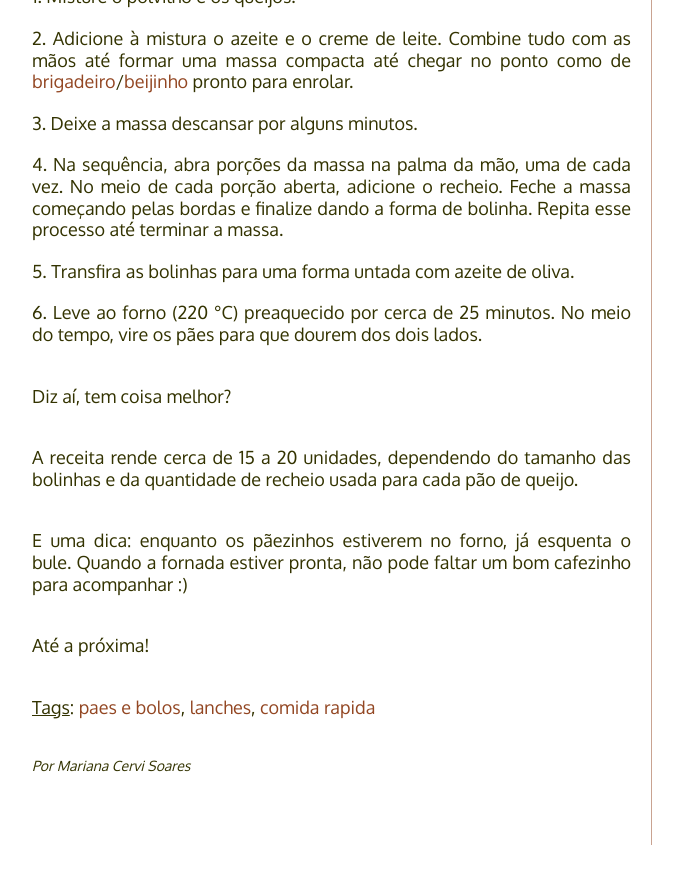
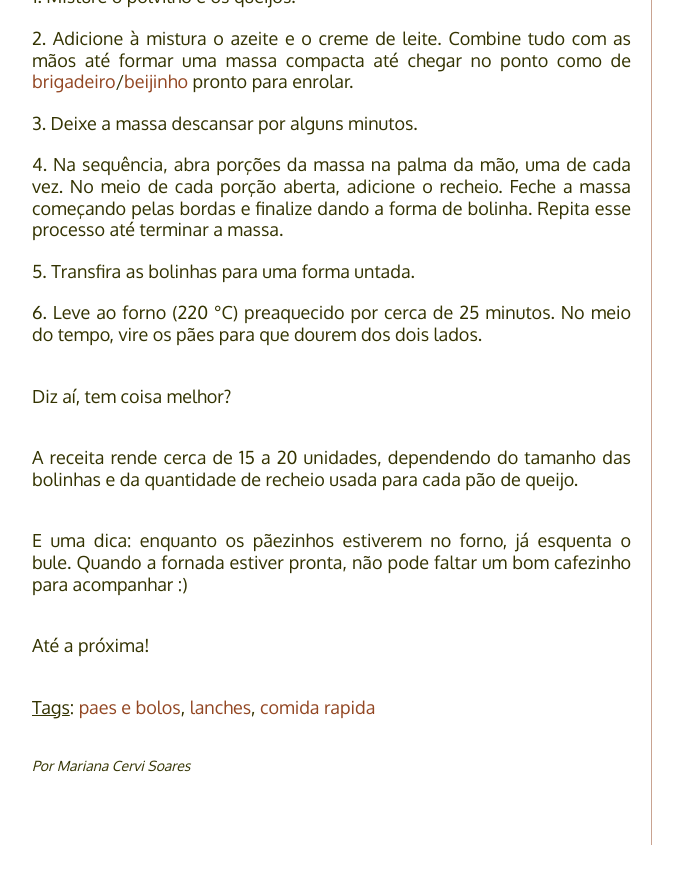
Before and after one commit to PaneladePau/paneladepau-jekyll-blog, a Jekyll site: the page built from _posts/2016-05-08-pao-de-queijo-recheado.md, in a window 1280 px wide and 900 px high, scrolled down 1245 px. Shown: the top 884 px of the window, without its empty margins (138-821 px from the left). Built offline with Jekyll 4.4.1, drawn with Linux system fonts in a browser that asks for light colours; nearby versions of some CDN libraries; some web fonts are replaced.

Commit message:
“update”

```diff
--- a/_posts/2016-05-08-pao-de-queijo-recheado.md
+++ b/_posts/2016-05-08-pao-de-queijo-recheado.md
@@ -36,7 +36,7 @@ E se o Panela de Pau te contar que tem um jeito bem fácil e rápido de fazer?
 2. Adicione à mistura o azeite e o creme de leite. Combine tudo com as mãos até formar uma massa compacta até chegar no ponto como de [brigadeiro](http://paneladepau.com.br/brigadeiro-de-ovomaltine)/[beijinho](http://paneladepau.com.br/beijinho-recheado) pronto para enrolar.
 3. Deixe a massa descansar por alguns minutos.
 4. Na sequência, abra porções da massa na palma da mão, uma de cada vez. No meio de cada porção aberta, adicione o recheio. Feche a massa começando pelas bordas e finalize dando a forma de bolinha. Repita esse processo até terminar a massa.
-5. Transfira as bolinhas para uma forma untada com azeite de oliva.
+5. Transfira as bolinhas para uma forma untada.
 6. Leve ao forno (220 °C) preaquecido por cerca de 25 minutos. No meio do tempo, vire os pães para que dourem dos dois lados.
 
 Diz aí, tem coisa melhor?
```
